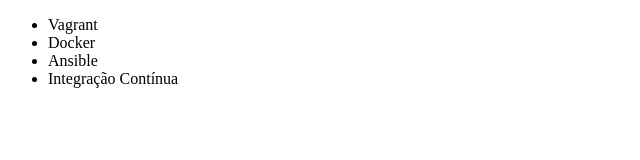
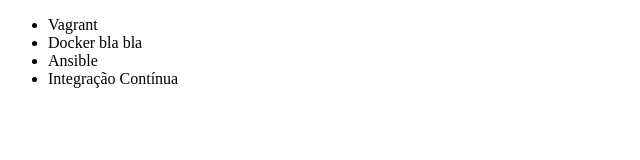
Before and after one commit to Lucas-M-Santos/alura-git, a plain HTML site: page lucas/index.html in a window 1280 px wide. Shown: the full height of the page, 0-640 px from the left. Drawn offline with Linux system fonts and the light colour scheme.

Commit message:
Teste branch master

```diff
--- a/lucas/index.html
+++ b/lucas/index.html
@@ -7,7 +7,7 @@
 <body>
     <ul>
         <li>Vagrant</li>
-        <li>Docker</li>
+        <li>Docker bla bla</li>
         <li>Ansible</li>
         <li>Integração Contínua</li>
     </ul>
```
